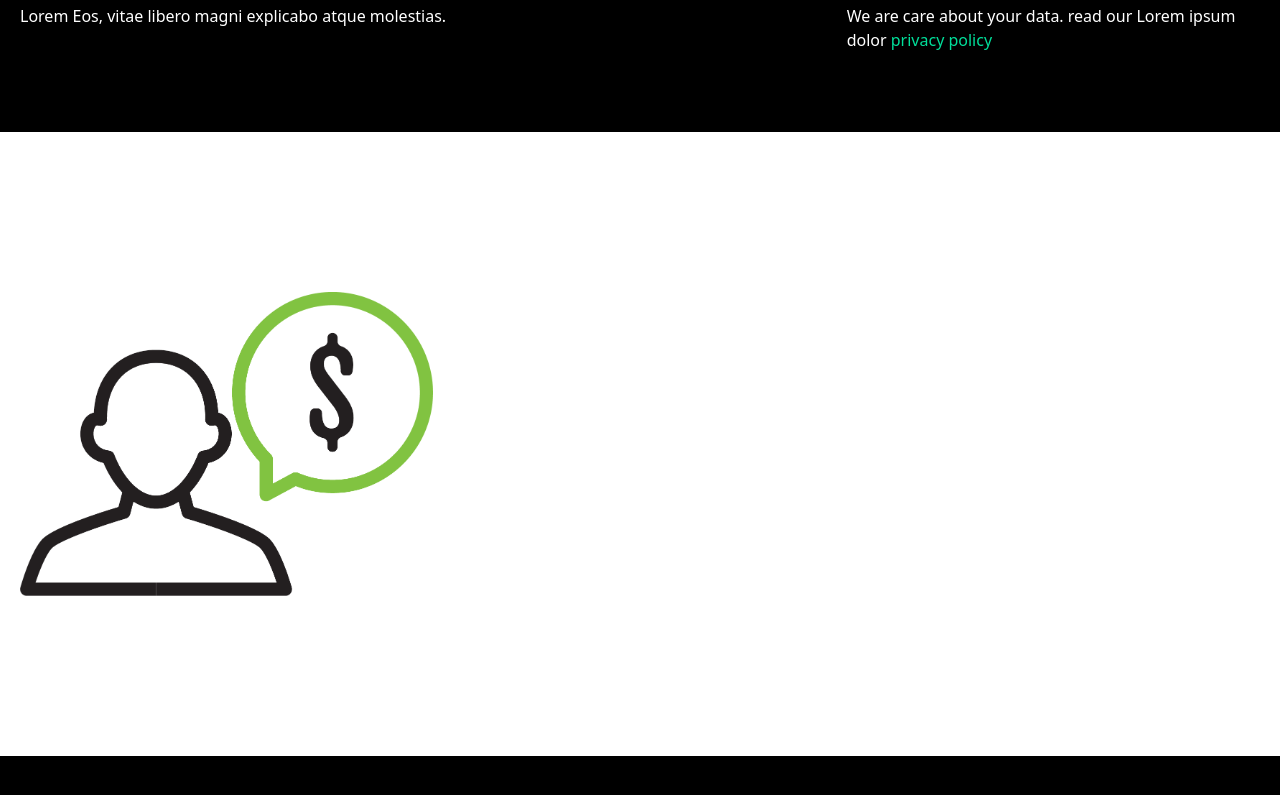
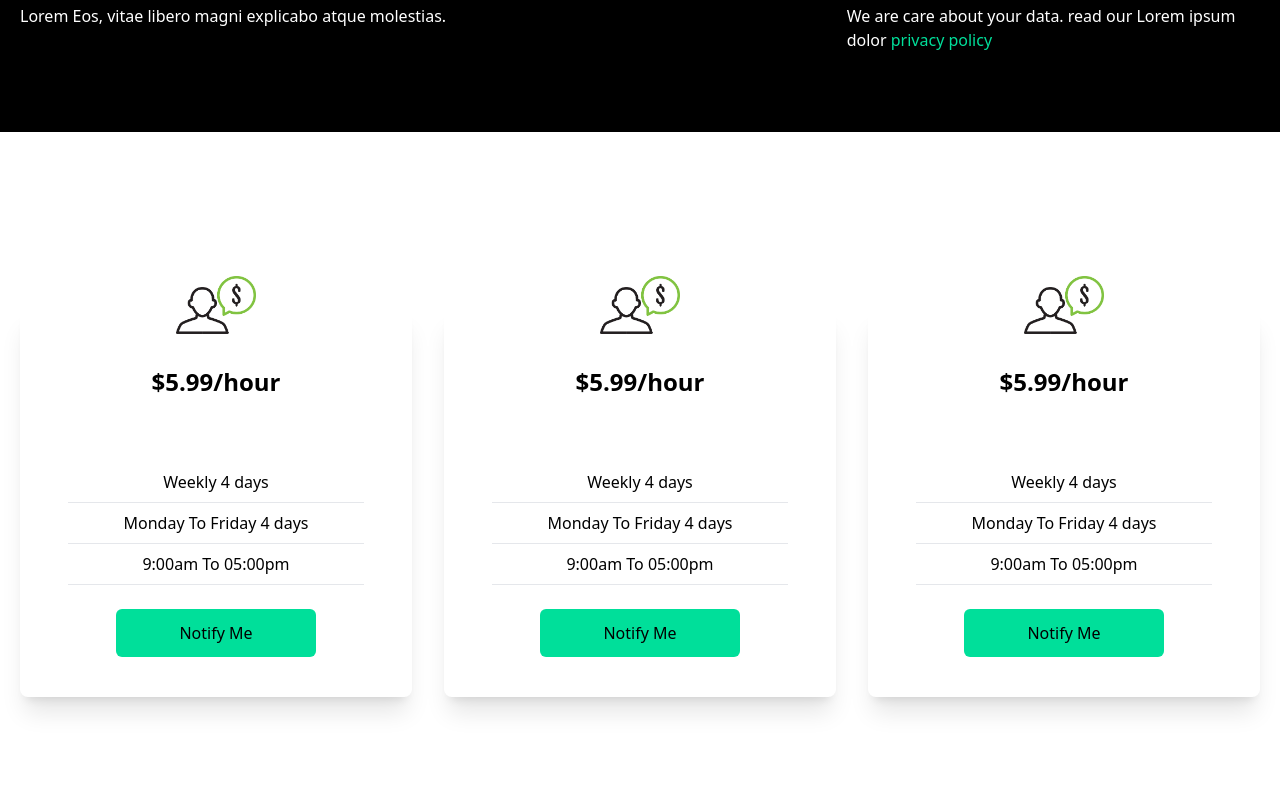
Before and after one commit to atikurahad/atikur-portfolio-spa, a React (Create React App) app: page / in a window 1280 px wide. Shown: the part 1549-2344 px from the top of the page. Before the commit the page ends 2305 px from the top, so only its background shows below. Built offline with nearby package versions, Linux system fonts and the light colour scheme.

Commit message:
card components added

```diff
--- a/src/components/Card.jsx
+++ b/src/components/Card.jsx
@@ -1,17 +1,69 @@
-import React from 'react';
-import Single from "../assets/single.png"
-import Double from "../assets/double.png"
-import Tripple from "../assets/tripple.png"
+import React from "react";
+import Single from "../assets/single.png";
+// import Double from "../assets/double.png"
+// import Tripple from "../assets/tripple.png"
 
 const Card = () => {
-  return ( <>
-  <div className='w-full py-[10rem] px-4 bg-white'>
-    <div className='max-w-[1240px] mx-auto grid md:grid-cols-2 sm:grid-cols-1 lg:grid-cols-3'>
-<img src={Single} alt="" />
-    </div>
-    </div>
-  </>
+  return (
+    <>
+      <div className="w-full py-[10rem] px-4 bg-white">
+        <div className="max-w-[1240px] mx-auto gap-8 grid md:grid-cols-2 sm:grid-cols-1 lg:grid-cols-3">
+          <div className="w-full shadow-xl flex flex-col p-4 my-4 rounded-lg hover:scale-105 duration-300">
+            <img
+              className="w-20 mx-auto mt-[-3rem] bg-white"
+              src={Single}
+              alt="single"
+             />
+             <h2 className="text-2xl font-bold text-center py-8">$5.99/hour</h2>
+             <div className="text-center font-medium ">
+              <p className="py-2 border-b mx-8 mt-8">Weekly 4 days</p>
+              <p className="py-2 border-b mx-8 ">Monday To Friday 4 days</p>
 
+              <p className="py-2 border-b mx-8 ">9:00am To 05:00pm</p>
+             </div>
+             <button className="bg-[#00df9a] w-[200px] rounded-md font-medium   mx-auto my-6 py-3 text-black hover:bg-[#a3ce60]">
+              Notify Me
+             </button>
+           </div>
+
+           <div className="w-full shadow-xl flex flex-col p-4 my-4 rounded-lg hover:scale-105 duration-300">
+            <img
+              className="w-20 mx-auto mt-[-3rem] bg-white"
+              src={Single}
+              alt="single"
+             />
+             <h2 className="text-2xl font-bold text-center py-8">$5.99/hour</h2>
+             <div className="text-center font-medium ">
+              <p className="py-2 border-b mx-8 mt-8">Weekly 4 days</p>
+              <p className="py-2 border-b mx-8 ">Monday To Friday 4 days</p>
+
+              <p className="py-2 border-b mx-8 ">9:00am To 05:00pm</p>
+             </div>
+             <button className="bg-[#00df9a] w-[200px] rounded-md font-medium   mx-auto my-6 py-3 text-black hover:bg-[#a3ce60]">
+              Notify Me
+             </button>
+           </div>
+
+           <div className="w-full shadow-xl flex flex-col p-4 my-4 rounded-lg hover:scale-105 duration-300">
+            <img
+              className="w-20 mx-auto mt-[-3rem] bg-white"
+              src={Single}
+              alt="single"
+             />
+             <h2 className="text-2xl font-bold text-center py-8">$5.99/hour</h2>
+             <div className="text-center font-medium ">
+              <p className="py-2 border-b mx-8 mt-8">Weekly 4 days</p>
+              <p className="py-2 border-b mx-8 ">Monday To Friday 4 days</p>
+
+              <p className="py-2 border-b mx-8 ">9:00am To 05:00pm</p>
+             </div>
+             <button className="bg-[#00df9a] w-[200px] rounded-md font-medium   mx-auto my-6 py-3 text-black hover:bg-[#a3ce60]">
+              Notify Me
+             </button>
+           </div>
+        </div>
+      </div>
+    </>
   );
 };
 
```
